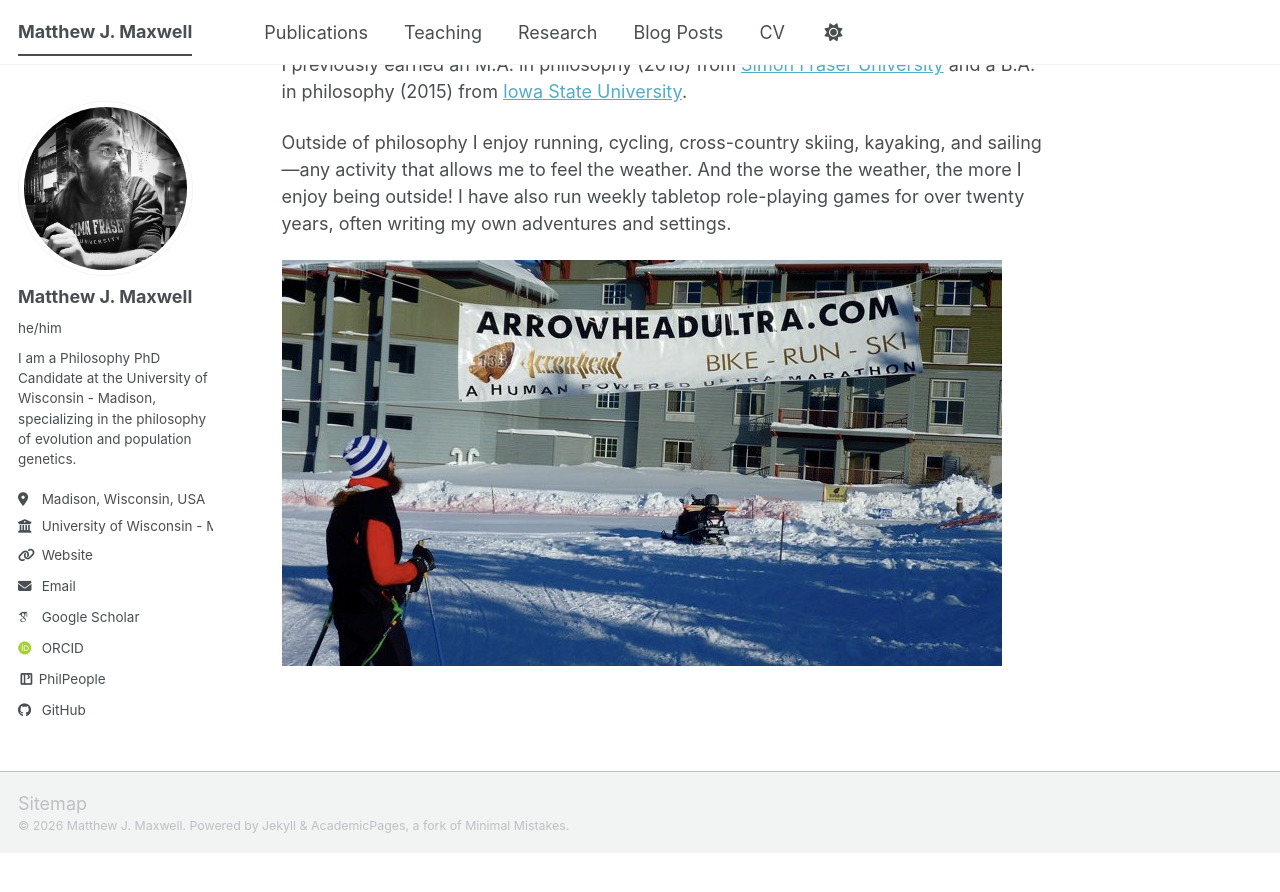
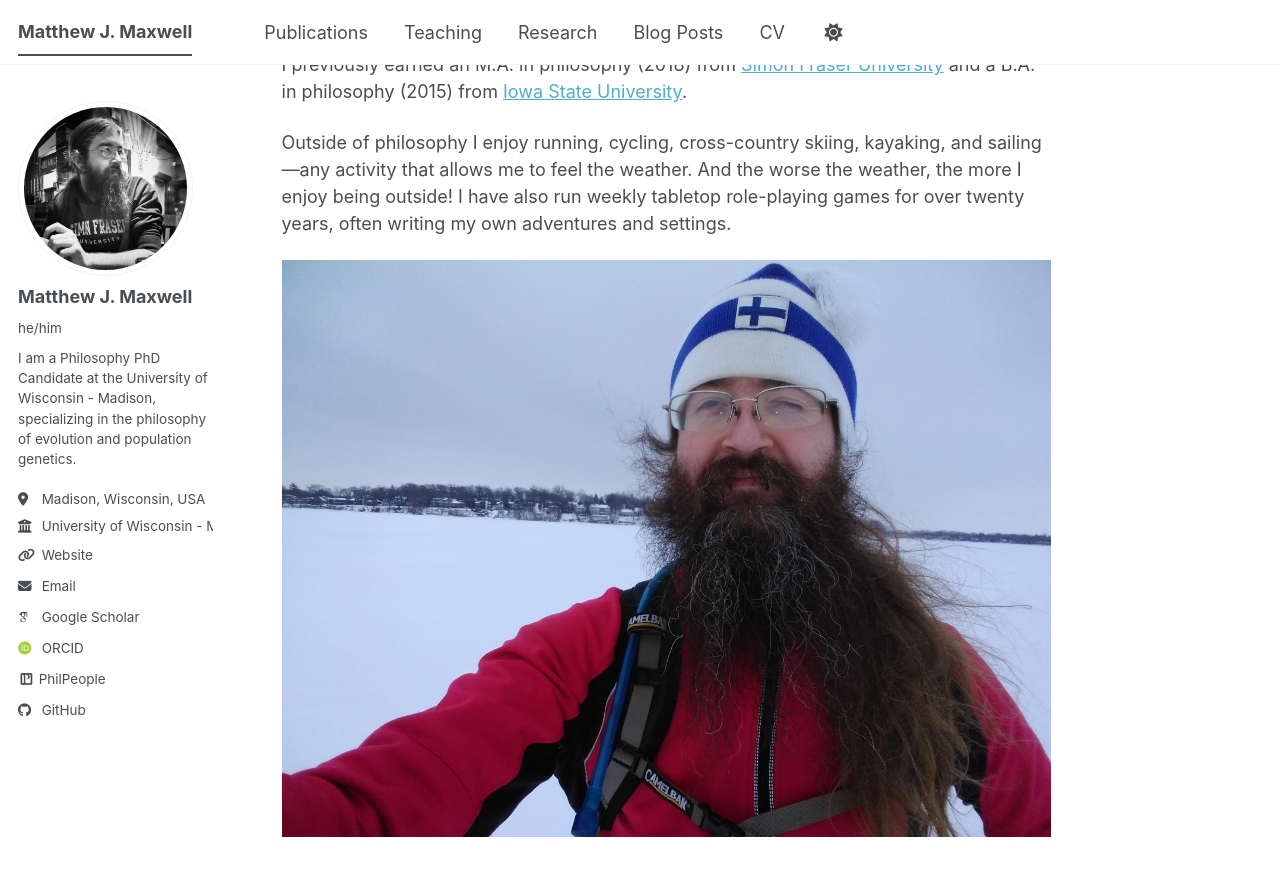
Before and after one commit to mattjmaxwell/mattjmaxwell.github.io, a Jekyll site: the page built from _pages/about.md, in a window 1280 px wide and 900 px high, scrolled down 486 px. Shown: the top 892 px of the window. Built offline with Jekyll 4.4.1, drawn with Linux system fonts in a browser that asks for light colours; some web fonts are replaced; a script bundle is joined from its source files by our own code; library files that are not in the unit come from our copies; before the commit the page ends 1339 px from its top, so only the background shows below that.

Commit message:
Update about.md

```diff
--- a/_pages/about.md
+++ b/_pages/about.md
@@ -25,4 +25,4 @@ Outside of philosophy I enjoy running, cycling, cross-country skiing, kayaking,
 And the worse the weather, the more I enjoy being outside!
 I have also run weekly tabletop role-playing games for over twenty years, often writing my own adventures and settings.
 
-![](/files/AHUFinish.jpg)
+![](/files/monona.jpg)
```
